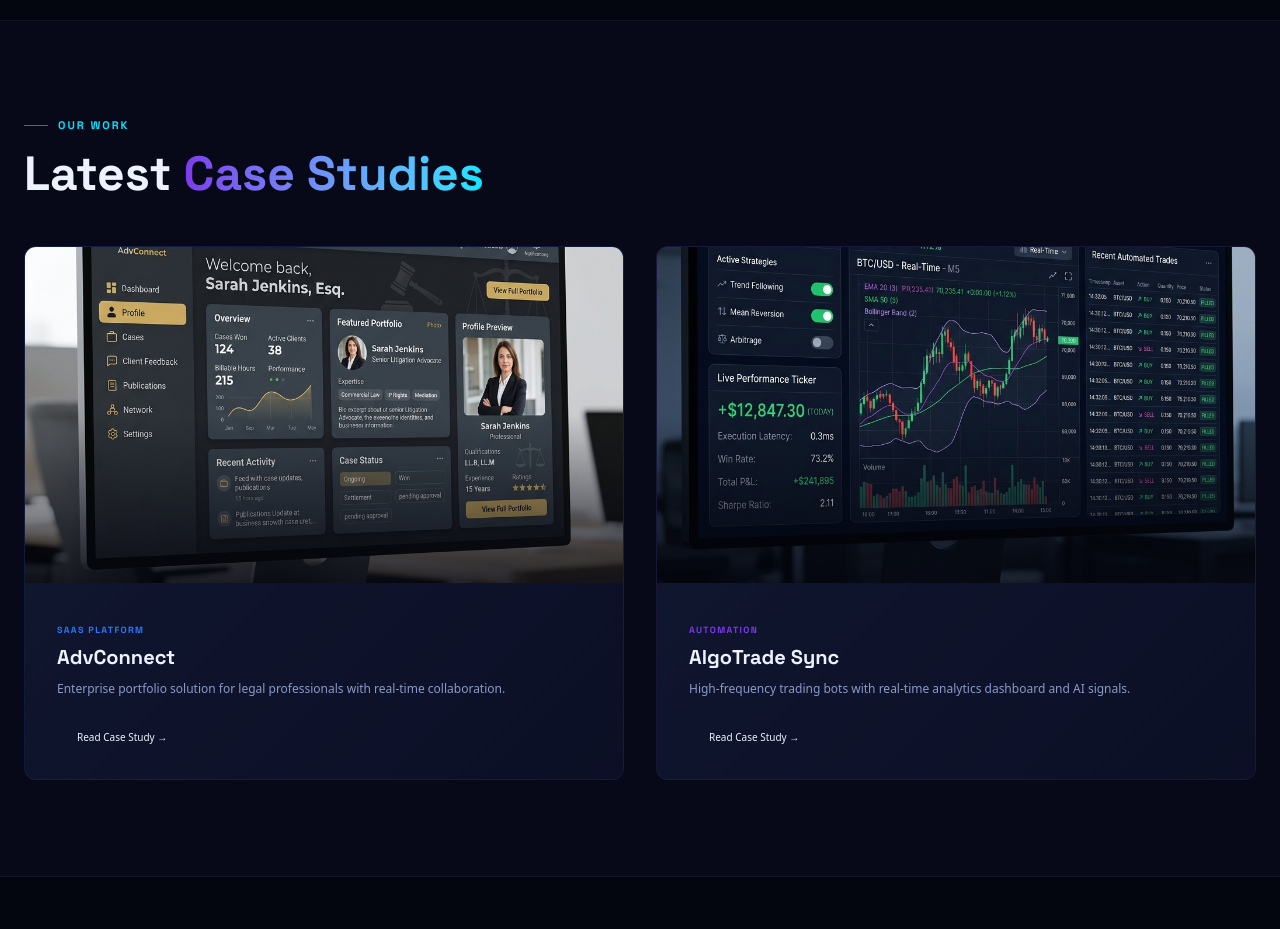
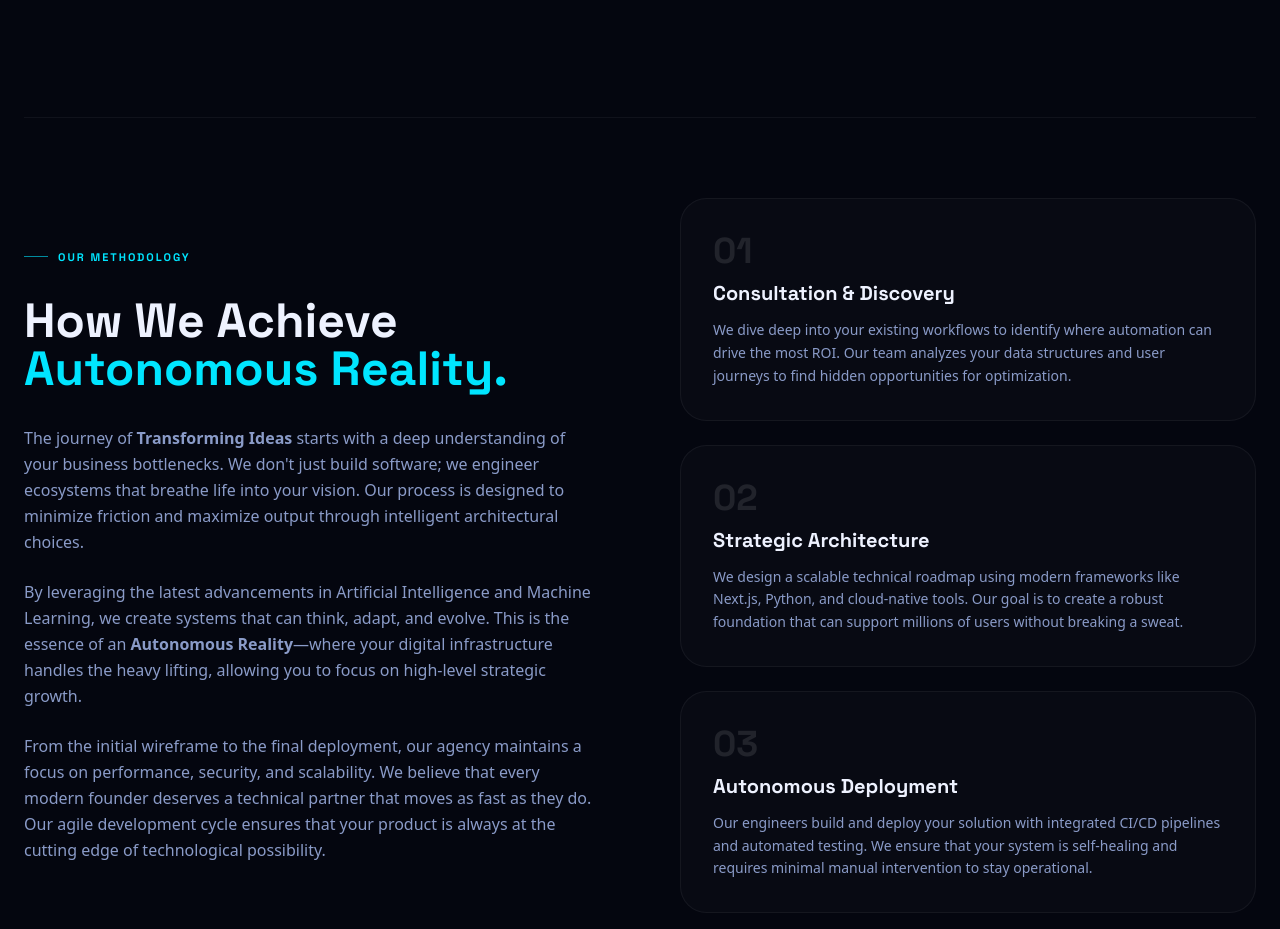
Before and after one commit to ramsatyasai/profile, a Next.js app: page / in a window 1280 px wide. Shown: the part 1868-2797 px from the top of the page. Built offline with nearby package versions, Linux system fonts and the light colour scheme.

Commit message:
seo: increase word count and keyword density for H1 alignment

```diff
--- a/src/components/home-content.tsx
+++ b/src/components/home-content.tsx
@@ -45,9 +45,7 @@ export function HomeContent() {
                     </span>
                   </h1>
                   <p className="text-lg md:text-xl text-muted-foreground mb-10 max-w-[560px] leading-relaxed">
-                    We build high-performance software, AI-driven automations,
-                    and conversion-first websites that empower modern founders
-                    to scale faster.
+                    At Dhritv, we specialize in <strong>Transforming Ideas</strong> into <strong>Autonomous Reality</strong>. We build high-performance software, AI-driven automations, and conversion-first websites that empower modern founders to scale faster and more efficiently than ever before.
                   </p>
                   <div className="flex flex-wrap gap-4">
                     <Link href="/contact" className="btn-primary px-8 py-4">
@@ -220,13 +218,75 @@ export function HomeContent() {
             </ScrollReveal>
           </div>
 
-          <div className="text-center mt-12">
+          <div className="text-center mt-12 mb-20">
             <Link
               href="/services"
               className="btn-secondary px-6 py-3 bg-white/5 border border-white/10 rounded-xl hover:bg-white/10 transition-all text-xs font-semibold"
             >
               Explore All Services →
             </Link>
+          </div>
+
+          {/* ═══ OUR PROCESS (NEW SEO CONTENT) ═══ */}
+          <div className="mt-32 pt-20 border-t border-white/5">
+            <div className="grid grid-cols-1 lg:grid-cols-2 gap-20 items-center">
+              <ScrollReveal direction="right">
+                <div className="space-y-8">
+                  <p className="section-label">Our Methodology</p>
+                  <h2 className="text-3xl md:text-5xl font-bold font-display">
+                    How We Achieve <br />
+                    <span className="text-neon-cyan">Autonomous Reality.</span>
+                  </h2>
+                  <div className="space-y-6 text-muted-foreground leading-relaxed text-base">
+                    <p>
+                      The journey of <strong>Transforming Ideas</strong> starts with a deep understanding of your business bottlenecks. We don't just build software; we engineer ecosystems that breathe life into your vision. Our process is designed to minimize friction and maximize output through intelligent architectural choices.
+                    </p>
+                    <p>
+                      By leveraging the latest advancements in Artificial Intelligence and Machine Learning, we create systems that can think, adapt, and evolve. This is the essence of an <strong>Autonomous Reality</strong>—where your digital infrastructure handles the heavy lifting, allowing you to focus on high-level strategic growth.
+                    </p>
+                    <p>
+                      From the initial wireframe to the final deployment, our agency maintains a focus on performance, security, and scalability. We believe that every modern founder deserves a technical partner that moves as fast as they do. Our agile development cycle ensures that your product is always at the cutting edge of technological possibility.
+                    </p>
+                  </div>
+                </div>
+              </ScrollReveal>
+              <ScrollReveal direction="left">
+                <div className="grid grid-cols-1 gap-6">
+                  {[
+                    {
+                      step: "01",
+                      title: "Consultation & Discovery",
+                      text: "We dive deep into your existing workflows to identify where automation can drive the most ROI. Our team analyzes your data structures and user journeys to find hidden opportunities for optimization.",
+                    },
+                    {
+                      step: "02",
+                      title: "Strategic Architecture",
+                      text: "We design a scalable technical roadmap using modern frameworks like Next.js, Python, and cloud-native tools. Our goal is to create a robust foundation that can support millions of users without breaking a sweat.",
+                    },
+                    {
+                      step: "03",
+                      title: "Autonomous Deployment",
+                      text: "Our engineers build and deploy your solution with integrated CI/CD pipelines and automated testing. We ensure that your system is self-healing and requires minimal manual intervention to stay operational.",
+                    },
+                  ].map((item, i) => (
+                    <div
+                      key={i}
+                      className="p-8 rounded-3xl bg-white/[0.02] border border-white/5 hover:border-neon-blue/20 transition-all group"
+                    >
+                      <span className="text-4xl font-black font-display text-white/10 group-hover:text-neon-blue/20 transition-colors">
+                        {item.step}
+                      </span>
+                      <h4 className="text-xl font-bold mt-2 mb-3 font-display">
+                        {item.title}
+                      </h4>
+                      <p className="text-sm text-muted-foreground leading-relaxed">
+                        {item.text}
+                      </p>
+                    </div>
+                  ))}
+                </div>
+              </ScrollReveal>
+            </div>
           </div>
         </div>
       </section>
@@ -329,42 +389,42 @@ export function HomeContent() {
                   </span>
                 </h2>
 
-                <div className="space-y-6">
+                <div className="space-y-8">
                   {[
                     {
                       title: "Pixel-Perfect Execution",
-                      desc: "We don't settle for 'good enough.' Every interaction is deliberate and intentional.",
+                      desc: "We don't settle for 'good enough.' Every interaction is deliberate and intentional. Our design team focuses on micro-interactions and visual hierarchy to ensure your brand feels premium and trustworthy at every touchpoint. In the world of <strong>Transforming Ideas</strong>, the details are what define the final reality.",
                       iconColor: "text-neon-blue",
                       bgColor: "bg-neon-blue/10",
                     },
                     {
                       title: "Scalable Architecture",
-                      desc: "Built with your next 10x in mind. Systems that grow as your business grows.",
+                      desc: "Built with your next 10x in mind. Systems that grow as your business grows. We utilize cloud-native technologies and serverless infrastructures to ensure your platform can handle rapid spikes in traffic without compromising on speed or reliability. This is how we build for the <strong>Autonomous Reality</strong> of tomorrow.",
                       iconColor: "text-neon-purple",
                       bgColor: "bg-neon-purple/10",
                     },
                     {
-                      title: "Result-Oriented",
-                      desc: "Every line of code is written to drive measurable ROI, not vanity metrics.",
+                      title: "Result-Oriented Engineering",
+                      desc: "Every line of code is written to drive measurable ROI, not vanity metrics. We integrate advanced analytics and user behavior tracking from day one to ensure your software is a revenue-generating asset. Our commitment to data-driven development is what sets us apart as a leading software agency.",
                       iconColor: "text-neon-green",
                       bgColor: "bg-neon-green/10",
                     },
                   ].map((item, i) => (
-                    <div key={i} className="flex gap-5 items-start">
+                    <div key={i} className="flex gap-6 items-start">
                       <div
                         className={cn(
-                          "w-9 h-9 rounded-xl flex items-center justify-center flex-shrink-0 border border-white/10",
+                          "w-12 h-12 rounded-2xl flex items-center justify-center flex-shrink-0 border border-white/10",
                           item.bgColor,
                           item.iconColor,
                         )}
                       >
-                        <Check size={16} />
+                        <Check size={20} />
                       </div>
                       <div>
-                        <h4 className="text-base font-bold mb-1 font-display">
+                        <h4 className="text-lg font-bold mb-2 font-display">
                           {item.title}
                         </h4>
-                        <p className="text-muted-foreground text-xs leading-relaxed">
+                        <p className="text-muted-foreground text-sm leading-relaxed">
                           {item.desc}
                         </p>
                       </div>
@@ -414,6 +474,63 @@ export function HomeContent() {
                 </Card3D>
               </div>
             </ScrollReveal>
+          </div>
+        </div>
+      </section>
+
+      {/* ═══ DETAILED EXPERTISE (SEO SECTION) ═══ */}
+      <section className="py-24 relative overflow-hidden">
+        <div className="container mx-auto px-6">
+          <div className="max-w-4xl mx-auto space-y-16">
+            <ScrollReveal>
+              <div className="space-y-6">
+                <h2 className="text-3xl md:text-4xl font-bold font-display">
+                  Elevating Businesses Through <br />
+                  <span className="text-neon-purple">Strategic Software Engineering.</span>
+                </h2>
+                <p className="text-lg text-muted-foreground leading-relaxed">
+                  As a specialized software agency, our mission is centered around <strong>Transforming Ideas</strong> into scalable, digital products. We understand that in the modern economy, your technical infrastructure is your most valuable asset. That's why we focus on building solutions that are not just functional, but foundational to your success.
+                </p>
+                <p className="text-lg text-muted-foreground leading-relaxed">
+                  Our expertise in <strong>Autonomous Reality</strong> allows us to create platforms that reduce manual overhead and increase operational efficiency. Whether it's through AI-powered customer support agents, automated financial reporting, or self-optimizing marketing funnels, we provide the tools you need to outpace the competition.
+                </p>
+              </div>
+            </ScrollReveal>
+
+            <div className="grid grid-cols-1 md:grid-cols-2 gap-12">
+              <ScrollReveal delay={0.1}>
+                <div className="space-y-4">
+                  <h3 className="text-xl font-bold text-white font-display">Artificial Intelligence</h3>
+                  <p className="text-sm text-muted-foreground leading-relaxed">
+                    We integrate state-of-the-art LLM models and machine learning algorithms into your existing business processes. Our AI solutions are designed to handle complex decision-making tasks, enabling an <strong>Autonomous Reality</strong> where your business can operate 24/7 with minimal human intervention.
+                  </p>
+                </div>
+              </ScrollReveal>
+              <ScrollReveal delay={0.2}>
+                <div className="space-y-4">
+                  <h3 className="text-xl font-bold text-white font-display">Custom Web Platforms</h3>
+                  <p className="text-sm text-muted-foreground leading-relaxed">
+                    Using the power of Next.js and React, we develop high-conversion web experiences that are optimized for speed and SEO. Every site we build is a step toward <strong>Transforming Ideas</strong> into a digital presence that captures leads and drives revenue automatically.
+                  </p>
+                </div>
+              </ScrollReveal>
+              <ScrollReveal delay={0.3}>
+                <div className="space-y-4">
+                  <h3 className="text-xl font-bold text-white font-display">Business Process Automation</h3>
+                  <p className="text-sm text-muted-foreground leading-relaxed">
+                    Our Python-based automation scripts eliminate the "busy work" from your day-to-day operations. By connecting your disparate software tools into a cohesive, automated workflow, we free up your time to focus on what truly matters: your vision and your growth.
+                  </p>
+                </div>
+              </ScrollReveal>
+              <ScrollReveal delay={0.4}>
+                <div className="space-y-4">
+                  <h3 className="text-xl font-bold text-white font-display">Digital Transformation</h3>
+                  <p className="text-sm text-muted-foreground leading-relaxed">
+                    We guide founders through the process of legacy system modernization. <strong>Transforming Ideas</strong> from outdated stacks to modern, serverless architectures ensures that your business is ready for the demands of the future digital landscape.
+                  </p>
+                </div>
+              </ScrollReveal>
+            </div>
           </div>
         </div>
       </section>
```
